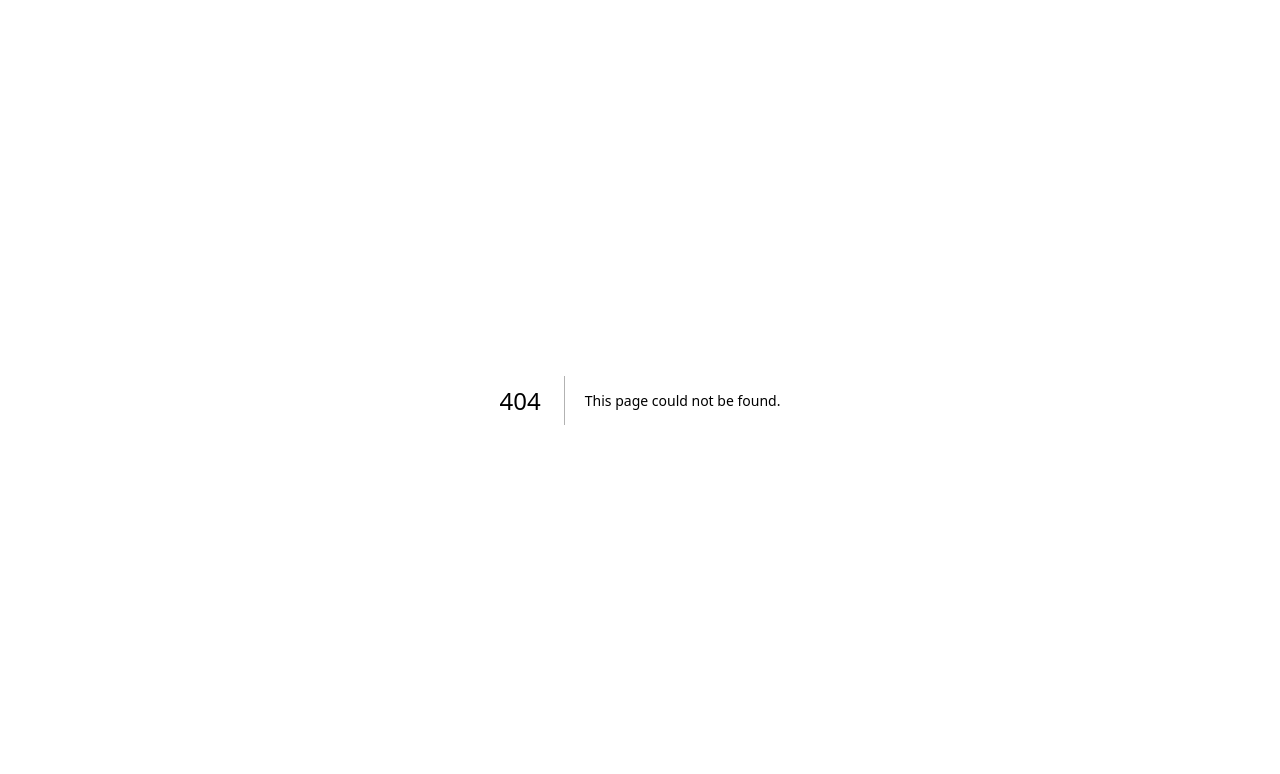
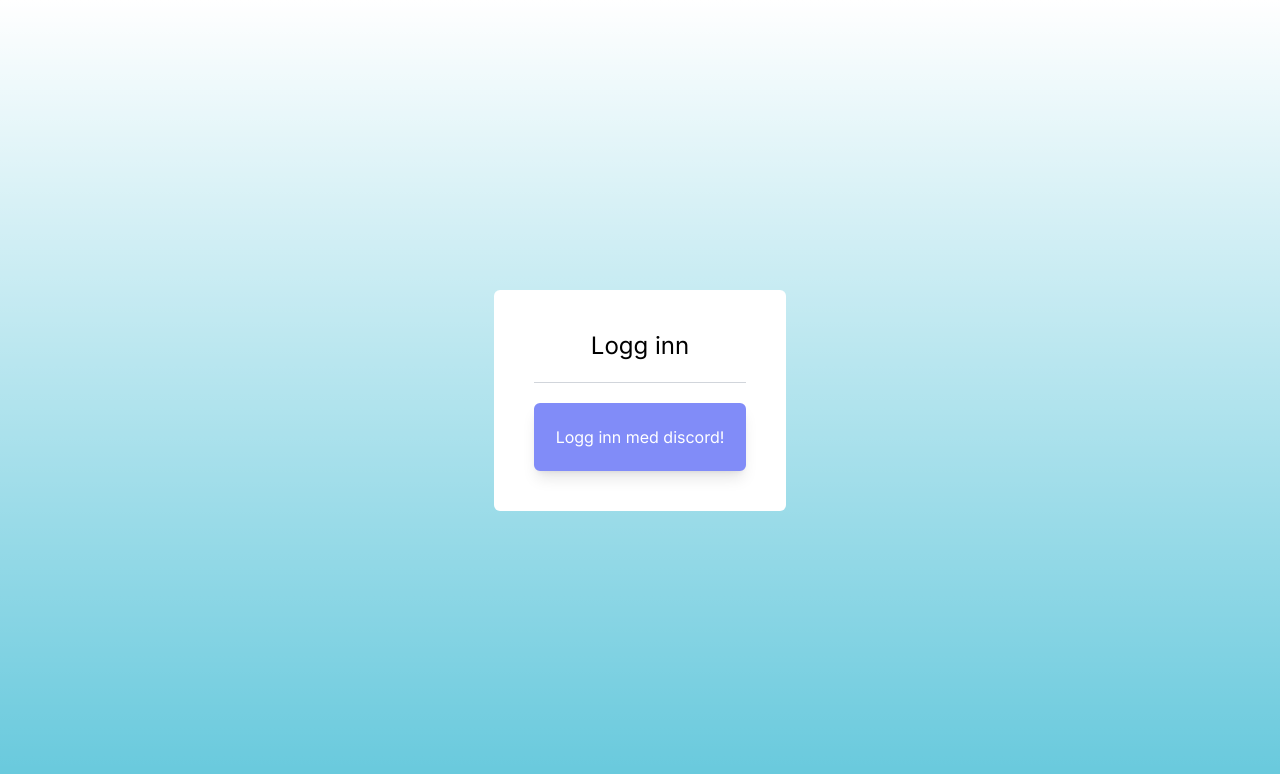
Before and after one commit to NixEngh/terrasse, a Next.js app: page /login in a window 1280 px wide. Before the commit this address had no page. Shown: the top 774 px of the page. Built offline with nearby package versions, Linux system fonts and the light colour scheme; no server answers.

Commit message:
added loginpage and started on hero

```diff
--- a/src/app/(default)/page.tsx
+++ /dev/null
@@ -1,29 +0,0 @@
-import DiscordButton from "@/components/DiscordButton";
-import { getAuthSession } from "@/lib/auth";
-import { redirect } from "next/navigation";
-
-export default async function Login() {
-  const session = await getAuthSession();
-
-  if (session) {
-    return redirect("/home");
-  }
-
-  return (
-    <main>
-      <div className="flex flex-col items-center justify-center h-screen">
-        <h1 className="text-center text-6xl md:text-8xl pb-3 mb-8 font-extrabold text-transparent bg-clip-text bg-gradient-to-r from-cyan-900 to-teal-950 ">
-          Terrasse83!
-        </h1>
-        <div className="bg-gradient-to-b from-white to-slate-200 h-2/5 w-3/4 max-w-xl rounded-3xl flex flex-col items-center justify-center">
-          <h2 className="text-4xl pb-3 mb-8 font-extrabold text-transparent bg-clip-text bg-gradient-to-l from-cyan-900 to-teal-950">
-            Velkommen!
-          </h2>
-          <div className="flex flex-col space-y-3">
-            <DiscordButton />
-          </div>
-        </div>
-      </div>
-    </main>
-  );
-}
--- /dev/null
+++ b/src/app/(hero)/page.tsx
@@ -0,0 +1,16 @@
+import DiscordButton from "@/components/DiscordButton";
+import { getAuthSession } from "@/lib/auth";
+
+export default async function Login() {
+  const session = await getAuthSession();
+
+  return (
+    <main className="flex flex-col items-center justify-center h-screen">
+      <div className="flex flex-col items-center w-3/4 max-w-2xl bg-white rounded-md h-2/5 ">
+        <h1 className="pb-3 mb-8 text-6xl font-extrabold text-center text-transparent bg-clip-text bg-gradient-to-r from-cyan-900 to-teal-950 ">
+          Terrasse83!
+        </h1>
+      </div>
+    </main>
+  );
+}
--- a/src/app/(protected)/layout.tsx
+++ b/src/app/(protected)/layout.tsx
@@ -1,7 +1,5 @@
 import Header from "@/components/Header";
 import { getAuthSession } from "@/lib/auth";
-getAuthSession
-import { redirect } from "next/navigation";
 
 type Props = {
   children: React.ReactNode;
@@ -9,10 +7,6 @@ type Props = {
 
 export default async function ProtectedLayout({ children }: Props) {
   const session = await getAuthSession();
-
-  if (!session) {
-    return redirect("/");
-  }
 
 
   return (
--- a/src/app/globals.css
+++ b/src/app/globals.css
@@ -16,5 +16,9 @@ body {
       rgb(var(--background-end-rgb))
     )
     rgb(var(--background-start-rgb));
-  background-repeat: no-repeat;
+  min-height: 100vh;
+  padding: 0;
+  margin: 0;
+  display: flex;
+  flex-direction: column;
 }
--- /dev/null
+++ b/src/app/login/layout.tsx
@@ -0,0 +1,16 @@
+import { getAuthSession } from "@/lib/auth";
+import { redirect } from "next/navigation";
+
+type Props = {
+  children: React.ReactNode;
+};
+
+export default async function login({ children }: Props) {
+  const session = await getAuthSession();
+
+  if (session) {
+    return redirect("/home");
+  }
+
+  return <div className="flex flex-col items-center justify-center h-screen">{children}</div>;
+}
--- /dev/null
+++ b/src/app/login/page.tsx
@@ -0,0 +1,12 @@
+import DiscordButton from "@/components/DiscordButton";
+
+export default function LoginPage() {
+  return (
+    <section className="flex flex-col items-center p-10 bg-white rounded-md">
+      <h1 className="text-2xl">Logg inn</h1>
+      <div className="w-full h-px my-5 bg-gray-300"></div>
+
+      <DiscordButton />
+    </section>
+  );
+}
--- a/src/components/DiscordButton.tsx
+++ b/src/components/DiscordButton.tsx
@@ -1,13 +1,26 @@
 "use client";
 
+import { cn } from "@/lib/utils";
 import { signIn } from "next-auth/react";
 
-export default function DiscordButton() {
+interface Props {
+  className?: string;
+  callBackUrl?: string;
+}
+
+export default function DiscordButton({ className, callBackUrl }: Props) {
   return (
     <button
-      className="text bg-indigo-400 text-white hover:bg-white hover:text-indigo-400 border-2 border-indigo-400 p-5 rounded-lg transition-colors"
+      className={cn(
+        "bg-indigo-400 text-white hover:bg-white hover:text-indigo-400 border-2 border-indigo-400 transition-colors p-5 shadow-lg rounded-md",
+        className
+      )}
       onClick={() =>
-        signIn("discord", { callbackUrl: "/home" }, { prompt: "none" })
+        signIn(
+          "discord",
+          { callbackUrl: callBackUrl ?? "/home" },
+          { prompt: "none" }
+        )
       }
     >
       Logg inn med discord!
--- a/src/components/Header.tsx
+++ b/src/components/Header.tsx
@@ -1,6 +1,7 @@
 import { getAuthSession } from "@/lib/auth";
 import Link from "next/link";
 import ProfileDropdown from "./ProfileDropdown";
+import DiscordButton from "./DiscordButton";
 
 export default async function Header() {
   const session = await getAuthSession();
@@ -8,15 +9,13 @@ export default async function Header() {
   return (
     <header className="flex items-center justify-between w-full bg-white p-5 border">
       <Link
-        href="/home"
+        href="/"
         className="text-xl text-transparent font-extrabold bg-clip-text bg-gradient-to-r from-cyan-900 via-purple-900 to-teal-950"
       >
         TERRASSE83
       </Link>
 
-
-      <ProfileDropdown session={session}/>
-
+      {session ? <ProfileDropdown session={session} /> : <DiscordButton className="h-10"/>}
     </header>
   );
 }
--- a/tsconfig.json
+++ b/tsconfig.json
@@ -23,6 +23,6 @@
       "@/*": ["./src/*"]
     }
   },
-  "include": ["next-env.d.ts", "**/*.ts", "**/*.tsx", ".next/types/**/*.ts"],
+  "include": ["next-env.d.ts", "**/*.ts", "**/*.tsx", ".next/types/**/*.ts", "src/components/MyComponent.jsx"],
   "exclude": ["node_modules"]
 }
```
